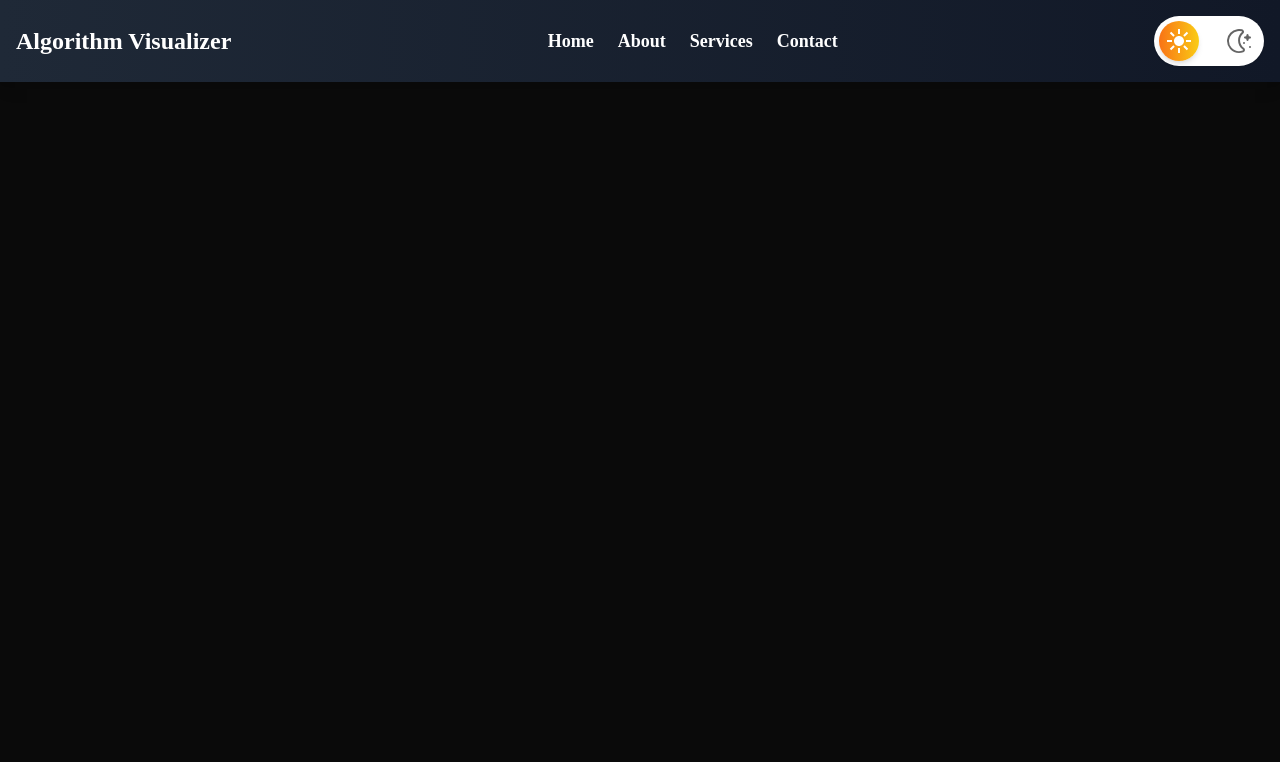
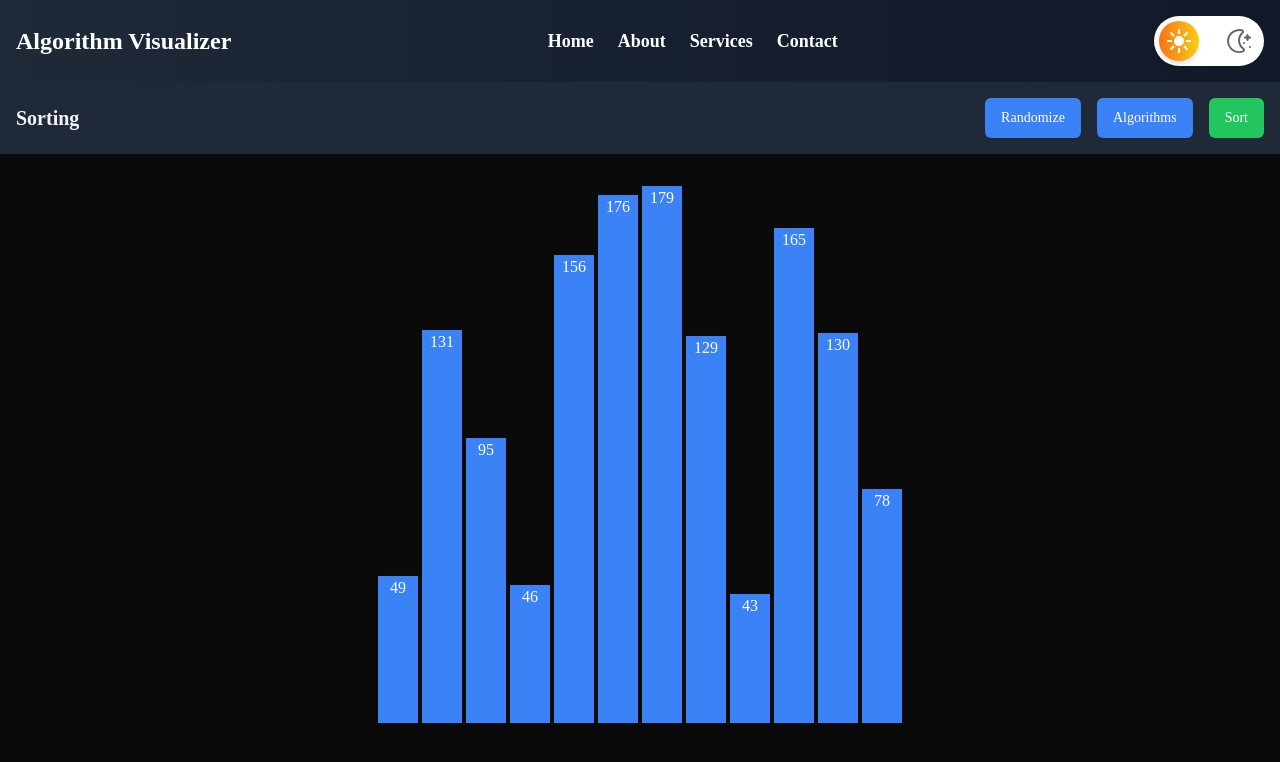
Before and after one commit to kevinmsavsani/algorithm-visualizer, a React (Vite) app: page / in a window 1280 px wide. Shown: the top 762 px of the page. Built offline with nearby package versions, Linux system fonts and the light colour scheme.

Commit message:
added sorting visualisation

```diff
--- a/src/App.tsx
+++ b/src/App.tsx
@@ -1,10 +1,12 @@
 import React from 'react'
+import Visualizer from './components/visualizer'
 import Navbar from './components/navbar'
 
 function App() {
   return (
     <>
       <Navbar />
+      <Visualizer />
     </>
   )
 }
--- /dev/null
+++ b/src/algorithms/bubble-sort.ts
@@ -0,0 +1,15 @@
+const bubbleSort = (arr) => {
+  let steps = [];
+  let sortedArr = [...arr];
+  for (let i = 0; i < sortedArr.length; i++) {
+    for (let j = 0; j < sortedArr.length - i - 1; j++) {
+      if (sortedArr[j].value > sortedArr[j + 1].value) {
+        [sortedArr[j], sortedArr[j + 1]] = [sortedArr[j + 1], sortedArr[j]];
+        steps.push([...sortedArr]);
+      }
+    }
+  }
+  return steps;
+};
+
+export default bubbleSort;
--- /dev/null
+++ b/src/algorithms/merge-sort.ts
@@ -0,0 +1,29 @@
+const mergeSort = (arr) => {
+  let steps = [];
+  const merge = (left, right) => {
+    let result = [];
+    while (left.length && right.length) {
+      if (left[0].value < right[0].value) {
+        result.push(left.shift());
+      } else {
+        result.push(right.shift());
+      }
+    }
+    return result.concat(left, right);
+  };
+
+  const mergeSortRecursive = (array) => {
+    if (array.length <= 1) return array;
+    const mid = Math.floor(array.length / 2);
+    const left = mergeSortRecursive(array.slice(0, mid));
+    const right = mergeSortRecursive(array.slice(mid));
+    const merged = merge(left, right);
+    steps.push([...merged]);
+    return merged;
+  };
+
+  mergeSortRecursive(arr);
+  return steps;
+};
+
+export default mergeSort;
--- /dev/null
+++ b/src/algorithms/quick-sort.ts
@@ -0,0 +1,26 @@
+const quickSort = (arr) => {
+  let steps = []
+  const quickSortRecursive = (array) => {
+    if (array.length <= 1) return array
+    const pivot = array[array.length - 1]
+    const left = []
+    const right = []
+    for (let i = 0; i < array.length - 1; i++) {
+      if (array[i].value < pivot.value) {
+        left.push(array[i])
+      } else {
+        right.push(array[i])
+      }
+    }
+    const sortedLeft = quickSortRecursive(left)
+    const sortedRight = quickSortRecursive(right)
+    const sortedArray = [...sortedLeft, pivot, ...sortedRight]
+    steps.push([...sortedArray])
+    return sortedArray
+  }
+
+  quickSortRecursive(arr)
+  return steps
+}
+
+export default quickSort
--- /dev/null
+++ b/src/algorithms/selection-sort.ts
@@ -0,0 +1,19 @@
+const selectionSort = (arr) => {
+  let steps = [];
+  let sortedArr = [...arr];
+  for (let i = 0; i < sortedArr.length; i++) {
+    let minIdx = i;
+    for (let j = i + 1; j < sortedArr.length; j++) {
+      if (sortedArr[j].value < sortedArr[minIdx].value) {
+        minIdx = j;
+      }
+    }
+    if (minIdx !== i) {
+      [sortedArr[i], sortedArr[minIdx]] = [sortedArr[minIdx], sortedArr[i]];
+      steps.push([...sortedArr]);
+    }
+  }
+  return steps;
+};
+
+export default selectionSort;
--- a/src/components/visualizer.tsx
+++ b/src/components/visualizer.tsx
@@ -1,53 +1,102 @@
 import React, { useState, useEffect } from 'react';
+import { motion } from 'framer-motion';
+import bubbleSort from '../algorithms/bubble-sort';
+import selectionSort from '../algorithms/selection-sort';
+import mergeSort from '../algorithms/merge-sort';
+import quickSort from '../algorithms/quick-sort';
+import {
+  DropdownMenu,
+  DropdownMenuTrigger,
+  DropdownMenuContent,
+  DropdownMenuItem,
+} from '../components/ui/dropdown-menu';
+import 'tailwindcss/tailwind.css';
+import { Button } from './ui/button';
 
-const Visualizer: React.FC = () => {
-  const [array, setArray] = useState<number[]>([]);
+const springAnim = {
+  type: 'spring',
+  damping: 20,
+  stiffness: 300,
+};
+
+const Visualizer = () => {
+  const [arr, setArr] = useState([]);
+  const [method, setMethod] = useState('Algorithms');
+  const [speed, setSpeed] = useState(100);
+
+  const createArray = (size = Math.floor(window.innerWidth / 50) / 2) => {
+    const newArr = Array.from({ length: size }, (_, i) => ({
+      value: Math.floor(Math.random() * (window.innerHeight / 4 - 30 + 1)) + 30,
+      id: `id-${i}`,
+    }));
+    setArr(newArr);
+  };
 
   useEffect(() => {
-    generateArray();
+    createArray();
+    window.addEventListener('resize', () => createArray());
+    return () => window.removeEventListener('resize', () => createArray());
   }, []);
 
-  const generateArray = () => {
-    const newArray = Array.from({ length: 20 }, () => Math.floor(Math.random() * 100));
-    setArray(newArray);
-  };
+  const sortFunc = () => {
+    let sortedArr = [];
+    if (method === 'Algorithms') {
+      alert('Select an algorithm first!');
+      return;
+    }
+    if (method === 'Bubble Sort') sortedArr = bubbleSort(arr);
+    else if (method === 'Selection Sort') sortedArr = selectionSort(arr);
+    else if (method === 'Merge Sort') sortedArr = mergeSort(arr);
+    else if (method === 'Quick Sort') sortedArr = quickSort(arr);
 
-  const bubbleSort = async () => {
-    const arr = [...array];
-    for (let i = 0; i < arr.length; i++) {
-      for (let j = 0; j < arr.length - i - 1; j++) {
-        if (arr[j] > arr[j + 1]) {
-          [arr[j], arr[j + 1]] = [arr[j + 1], arr[j]];
-          setArray([...arr]);
-          await new Promise((resolve) => setTimeout(resolve, 100)); // animation delay
-        }
-      }
-    }
+    sortedArr.forEach((step, i) => {
+      setTimeout(() => setArr(step), speed * i);
+    });
   };
 
   return (
-    <div className="text-center">
-      <div className="flex justify-center mb-4">
-        {array.map((value, index) => (
-          <div
-            key={index}
-            className="bg-blue-500 mx-1"
-            style={{ height: `${value}px`, width: '20px' }}
-          ></div>
+    <div>
+      <div className="bg-gray-100 dark:bg-gray-800 p-4">
+        <div className="flex justify-between items-center">
+          <a className="text-xl font-bold text-gray-900 dark:text-gray-100" href="#">
+            Sorting
+          </a>
+          <div className="flex items-center space-x-4">
+            <Button className="bg-blue-500 text-white" onClick={() => createArray()}>
+              Randomize
+            </Button>
+            <DropdownMenu>
+              <DropdownMenuTrigger asChild>
+                <Button className="bg-blue-500 text-white">
+                  {method}
+                </Button>
+              </DropdownMenuTrigger>
+              <DropdownMenuContent>
+                <DropdownMenuItem onClick={() => setMethod('Bubble Sort')}>Bubble Sort</DropdownMenuItem>
+                <DropdownMenuItem onClick={() => setMethod('Selection Sort')}>Selection Sort</DropdownMenuItem>
+                <DropdownMenuItem onClick={() => setMethod('Merge Sort')}>Merge Sort</DropdownMenuItem>
+                <DropdownMenuItem onClick={() => setMethod('Quick Sort')}>Quick Sort</DropdownMenuItem>
+              </DropdownMenuContent>
+            </DropdownMenu>
+            <Button className="bg-green-500 text-white" onClick={sortFunc}>
+              Sort
+            </Button>
+          </div>
+        </div>
+      </div>
+      <div className="flex justify-center items-end mt-8 space-x-1">
+        {arr.map((element, index) => (
+          <motion.div
+            key={element.id}
+            layout
+            transition={springAnim}
+            className="bg-blue-500 text-white text-center"
+            style={{ height: element.value * 3, width: '40px' }}
+          >
+            {element.value}
+          </motion.div>
         ))}
       </div>
-      <button
-        onClick={generateArray}
-        className="bg-green-500 text-white px-4 py-2 rounded-md mr-2"
-      >
-        Generate New Array
-      </button>
-      <button
-        onClick={bubbleSort}
-        className="bg-blue-500 text-white px-4 py-2 rounded-md"
-      >
-        Bubble Sort
-      </button>
     </div>
   );
 };
```
